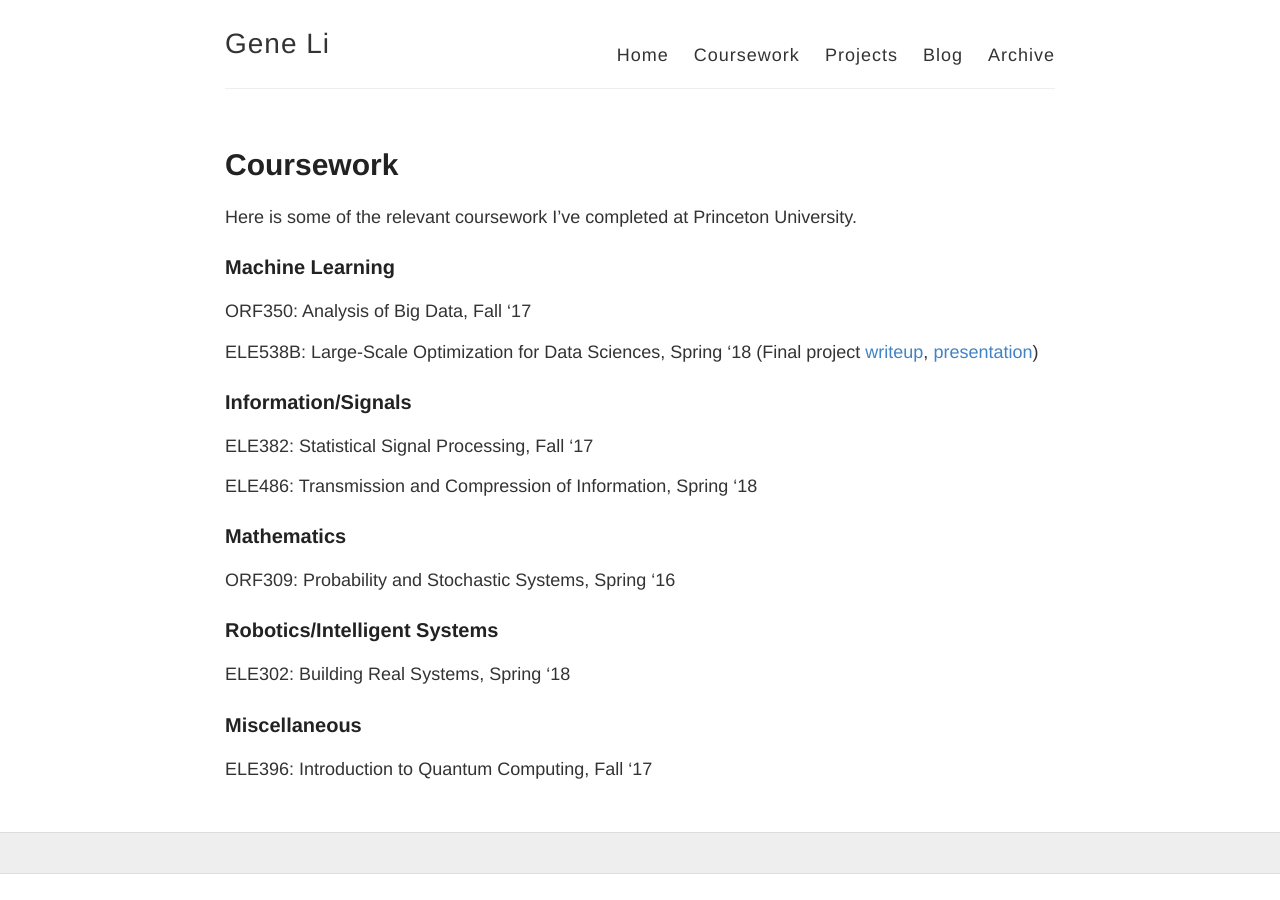
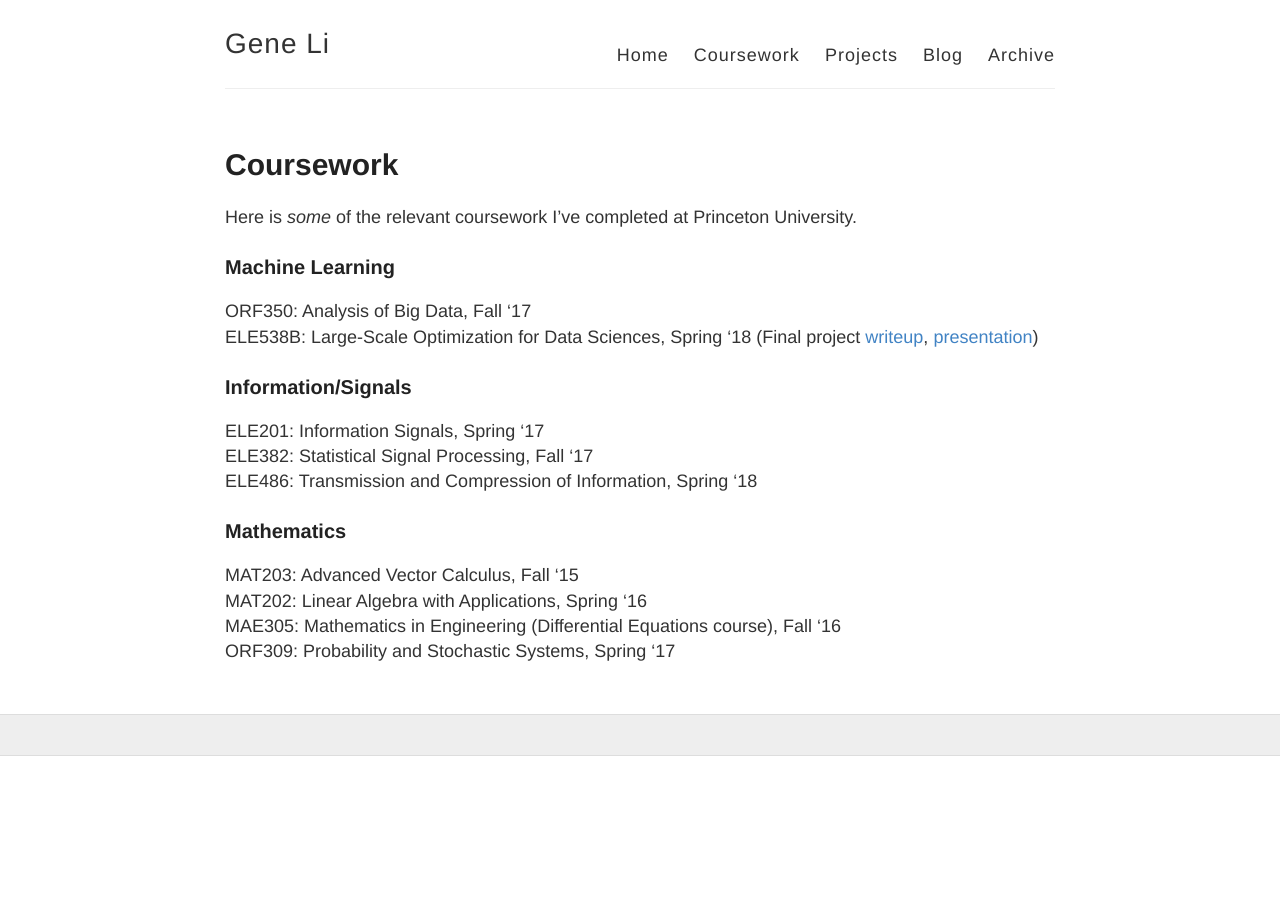
Before and after one commit to houcharlie/GXLI97.github.io, a Jekyll site: the page built from coursework.md, in a window 1280 px wide. Built offline with Jekyll 4.4.1, drawn with Linux system fonts in a browser that asks for light colours.

Commit message:
changes to coursework

```diff
--- a/coursework.md
+++ b/coursework.md
@@ -4,32 +4,25 @@ title: Coursework
 permalink: /coursework/
 ---
 
-Here is some of the relevant coursework I've completed at Princeton University.
+Here is *some* of the relevant coursework I've completed at Princeton University.
 
 ### Machine Learning
 
 ORF350: Analysis of Big Data, Fall '17
-
 ELE538B: Large-Scale Optimization for Data Sciences, Spring '18 (Final project [writeup][1], [presentation][2])
-
 
 ### Information/Signals
 
+ELE201: Information Signals, Spring '17
 ELE382: Statistical Signal Processing, Fall '17
-
 ELE486: Transmission and Compression of Information, Spring '18
 
 ### Mathematics
 
-ORF309: Probability and Stochastic Systems, Spring '16
-
-### Robotics/Intelligent Systems
-
-ELE302: Building Real Systems, Spring '18
-
-### Miscellaneous
-
-ELE396: Introduction to Quantum Computing, Fall '17
+MAT203: Advanced Vector Calculus, Fall '15
+MAT202: Linear Algebra with Applications, Spring '16
+MAE305: Mathematics in Engineering (Differential Equations course), Fall '16
+ORF309: Probability and Stochastic Systems, Spring '17
 
 [1]: {{site.url}}/pdfs/gxli_literature_review.pdf
 [2]: {{site.url}}/pdfs/gxli_literature_review_presentation.pdf
```
